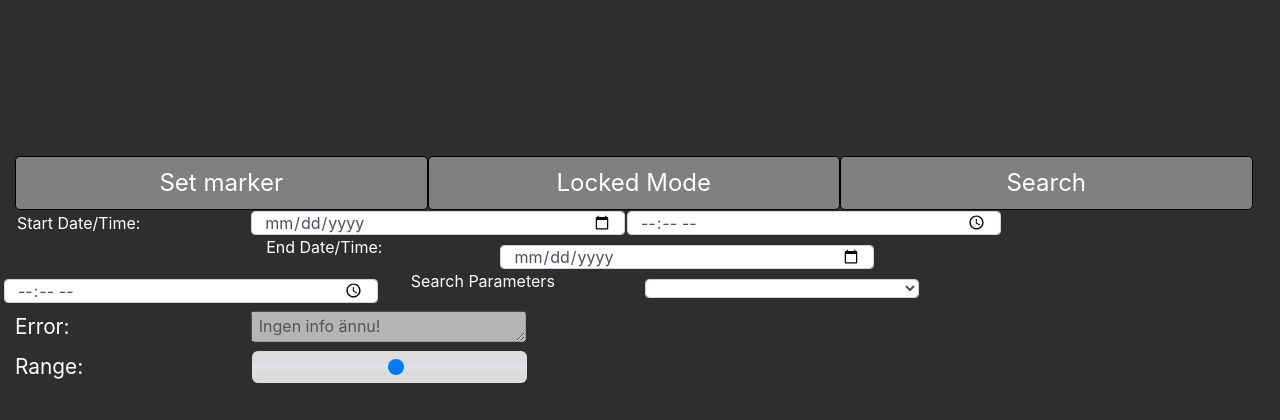
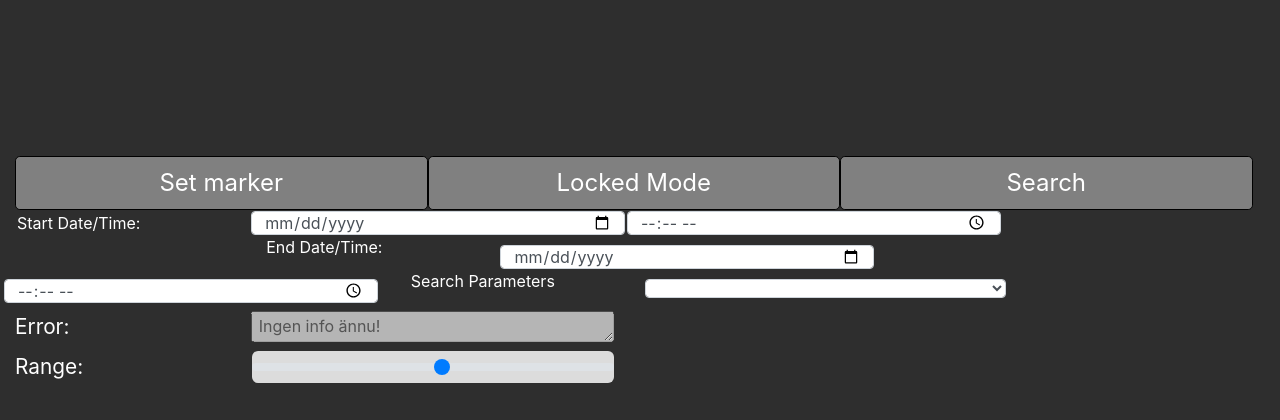
Before and after one commit to MTBorg/Place-of-interest, a Flask app: template server/templates/index.html in a window 1280 px wide. Shown: the part 444-864 px from the top of the page. Run offline with Flask 2, Linux system fonts and the light colour scheme; the template is opened without the code that fills it, so the values that code supplies are empty; some libraries are stand-ins or nearby versions.

Commit message:
Update styles.css
some finishing touches

```diff
--- a/server/static/css/styles.css
+++ b/server/static/css/styles.css
@@ -43,6 +43,7 @@ body{
 	border-radius: 6px !important;
 	height: 50%;
 	width: 22% !important;
+	width: 29% !important;
 	float: left !important;
 }
 #error-label {
@@ -66,7 +67,7 @@ body{
 	margin-right: 5px;
 	margin-left: 5px;
 	margin-top: 15px !important;
-	width: 22% !important;
+	width: 29% !important;
 	height: 50%;
 	float: left !important;
 }
@@ -234,7 +235,7 @@ body{
 #searchSelect{
 	height:  40%;
 	float: left;
-	width: 22%;
+	width: 29%;
 	margin-top:10px;
 }
 .but-graphics-search:hover {
```
